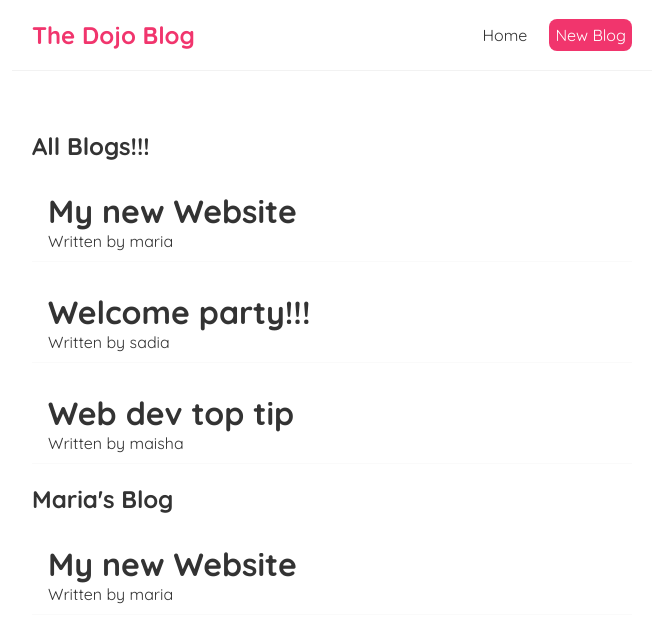
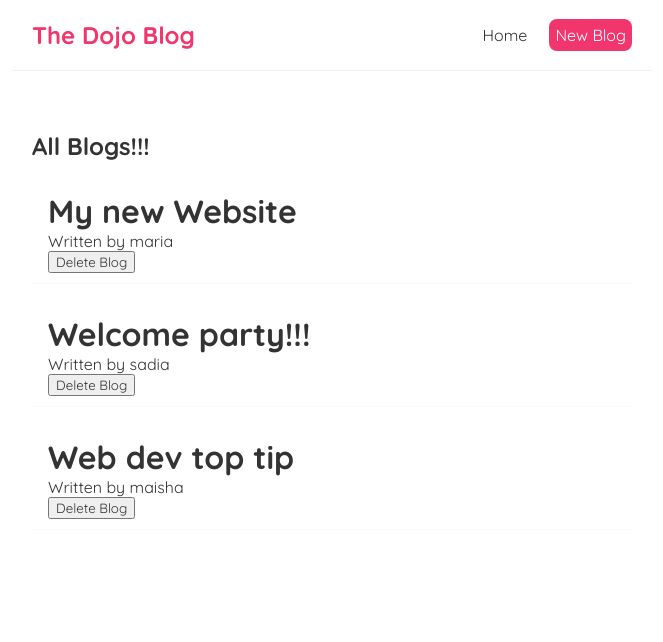
Before and after one commit to farzanatabassum/Dojo_Blog, a React (Create React App) app: page / in a window 1280 px wide. Shown: the top 642 px of the page, without its empty margins (308-971 px from the left). Built offline with nearby package versions, Linux system fonts and the light colour scheme.

Commit message:
useEffect and function as props

```diff
--- a/src/BlogList.js
+++ b/src/BlogList.js
@@ -1,5 +1,5 @@
 //instead of writing props we are using destructuring
-const BlogList = ({ blogs, title }) => {
+const BlogList = ({ blogs, title , handleClick}) => {
 
 // const BlogList = (props) => {
 //     const blogs=props.blogs;
@@ -12,6 +12,7 @@
                     <div className="blog-preview" key={blog.id}>
                     <h1>{blog.title}</h1>
                     <p>Written by {blog.author}</p>
+                    <button onClick={()=>handleClick(blog.id)}>Delete Blog</button>
                 </div>
                 )
 
--- a/src/Home.js
+++ b/src/Home.js
@@ -1,3 +1,4 @@
+import { useEffect } from "react";
 import { useState } from "react";
 import BlogList from './BlogList'
 
@@ -23,6 +24,14 @@
     {title:'Welcome party!!!', body:'lorem ipsum...', author:"sadia", id:2},
     {title:'Web dev top tip', body:'lorem ipsum...', author:"maisha", id:3}
 ]);
+const handleClick=(id)=>{
+    const newBlog=blogs.filter((blog)=>blog.id!==id)
+    setBlogs(newBlog)
+}
+useEffect(()=>{
+    console.log('useEffect ran')
+    console.log(blogs)
+})
     return (
         <div className="home">
             {/* events */}
@@ -32,9 +41,9 @@
             <p>{name} is {age} years old</p>
             <button onClick={change}>State Change</button> */}
             {/* Multiple props in a component */}
-            <BlogList blogs={blogs} title='All Blogs!!!'/>
+            <BlogList blogs={blogs} title='All Blogs!!!' handleClick={handleClick}/>
             {/* Re using components */}
-            <BlogList blogs={blogs.filter((blog)=>blog.author==='maria')} title="Maria's Blog"/>
+            {/* <BlogList blogs={blogs.filter((blog)=>blog.author==='maria')} title="Maria's Blog"/> */}
         </div>
      );
 }
```
